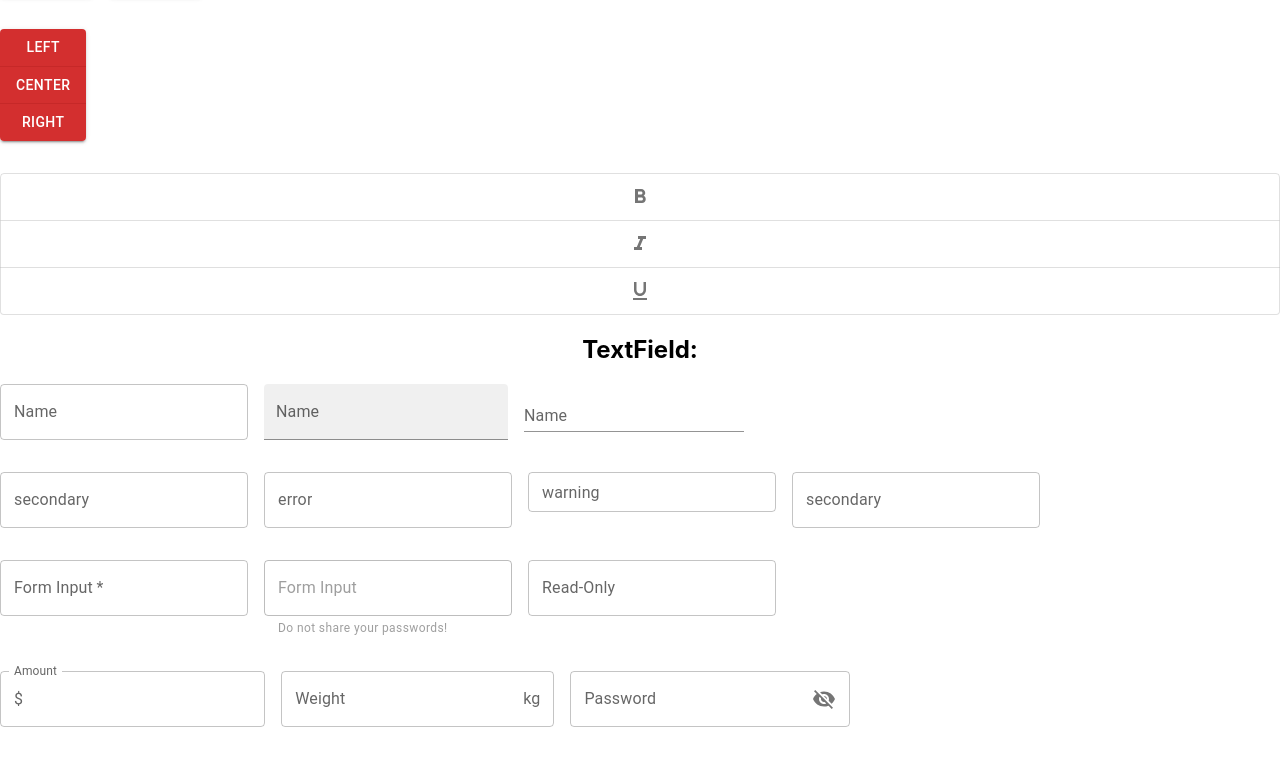
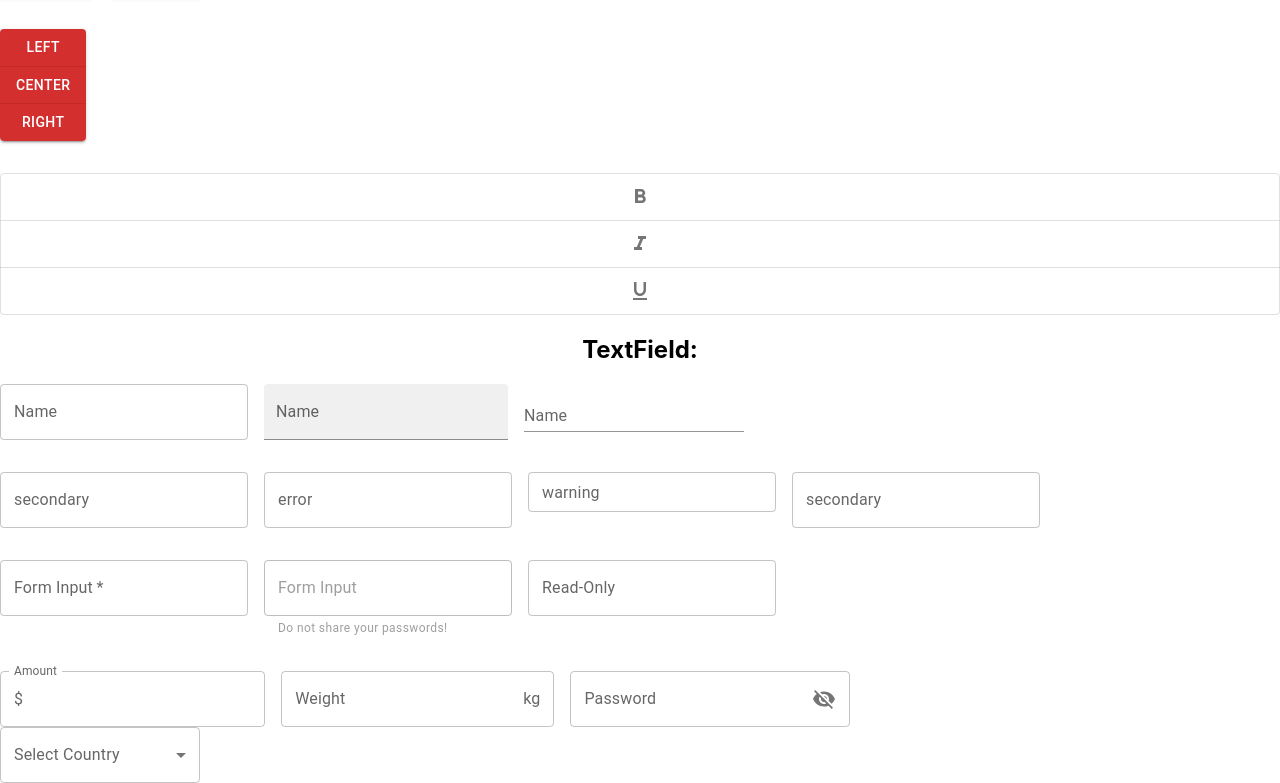
Before and after one commit to JustFelix-Dev/MUI-Components, a React (Create React App) app: page / in a window 1280 px wide. Shown: the part 799-1582 px from the top of the page. Before the commit the page ends 1526 px from the top, so only its background shows below. Built offline with nearby package versions, Linux system fonts and the light colour scheme.

Commit message:
MUI - Select

```diff
--- a/src/App.tsx
+++ b/src/App.tsx
@@ -2,6 +2,7 @@
 import MuiButton from './components/MuiButton';
 import { MuiTextField } from './components/MuiTextField';
 import MuiTypography from './components/MuiTypography';
+import { Select } from './components/Select';
 
 function App() {
   return (
@@ -9,6 +10,7 @@
       <MuiTypography/>
       <MuiButton/>
       <MuiTextField/>
+      <Select/>
     </div>
   );
 }
--- /dev/null
+++ b/src/components/Select.tsx
@@ -0,0 +1,20 @@
+import { Box, MenuItem, TextField } from "@mui/material"
+import { useState } from "react"
+
+export const Select = () => {
+    const [ country,setCountry] = useState<string[]>([])
+    const handleChange=(e:React.ChangeEvent<HTMLInputElement>)=>{
+        const value = e.target.value;
+        setCountry(typeof value === 'string' ? value.split(','):value)
+    }
+    console.log({ country })
+  return (
+   <Box width={'200px'}>
+   <TextField label='Select Country' select value={country} onChange={handleChange} SelectProps={{ multiple:true }} fullWidth>
+    <MenuItem value='IN'>India</MenuItem>
+    <MenuItem value='US'>USA</MenuItem>
+    <MenuItem value='NG'>Nigeria</MenuItem>
+   </TextField>
+   </Box>
+  )
+}
```
